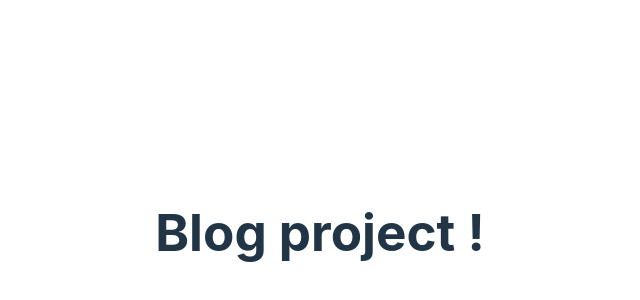
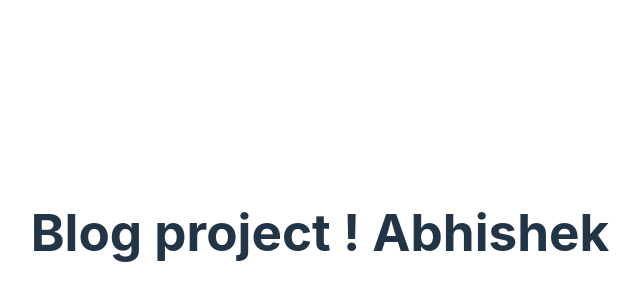
Before and after one commit to DineshVerma-dev/Blog-Project, a React (Vite) app in the folder client/: page / in a window 1280 px wide. Shown: the part 168-468 px from the top of the page, without its empty margins (320-960 px from the left). Built offline with nearby package versions, Linux system fonts and the light colour scheme.

Commit message:
testing bu abhishek

```diff
--- a/client/src/App.jsx
+++ b/client/src/App.jsx
@@ -10,6 +10,7 @@ function App() {
   <>
   <h1>
      Blog project !
+     Abhishek
   </h1>
 
   </>
```
